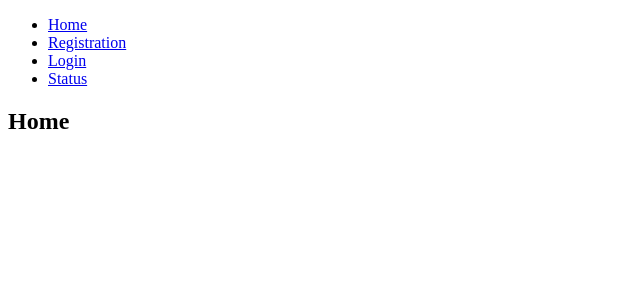
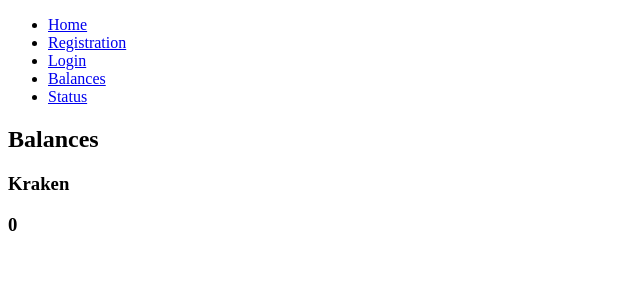
Before and after one commit to jkasztur/inio-frontend, a React (Create React App) app: page /balances in a window 1280 px wide. Shown: the top 300 px of the page, without its empty margins (0-640 px from the left). Built offline with nearby package versions, Linux system fonts and the light colour scheme; no server answers.

Commit message:
add balances tab

```diff
--- a/src/App.tsx
+++ b/src/App.tsx
@@ -4,6 +4,7 @@
 import { Login } from "./pages/Login";
 import { Registration } from "./pages/Registration";
 import { Status } from "./pages/Status";
+import { Balances } from "./pages/Balances";
 
 function App() {
 	return (
@@ -21,6 +22,9 @@
 							<Link to="/login">Login</Link>
 						</li>
 						<li>
+							<Link to="/balances">Balances</Link>
+						</li>
+						<li>
 							<Link to="/status">Status</Link>
 						</li>
 					</ul>
@@ -35,6 +39,9 @@
 					<Route path="/status">
 						<Status />
 					</Route>
+					<Route path="/balances">
+						<Balances />
+					</Route>
 					<Route path="/">
 						<Home />
 					</Route>
--- /dev/null
+++ b/src/pages/Balances.tsx
@@ -0,0 +1,29 @@
+import React, { useEffect } from "react";
+import { useState } from "react";
+import { getAxios } from "../axios/client";
+
+export const Balances: React.FC = () => {
+	const [krakenBalance, setKrakenBalance] = useState("Loading...");
+	useEffect(() => {
+		const fetchData = async () => {
+			try {
+				const response = await getAxios().get("/kraken/balance");
+				const { balance } = response.data;
+				setKrakenBalance(String(balance));
+			} catch (err) {
+				setKrakenBalance('0');
+			}
+		};
+		fetchData();
+	}, []);
+
+	return (
+		<>
+			<h2>Balances</h2>
+			<div />
+			<h3>Kraken</h3>
+			<div />
+			<h3>{krakenBalance}</h3>
+		</>
+	);
+};
```
Lines whose indentation alone changed are shown as unchanged.
